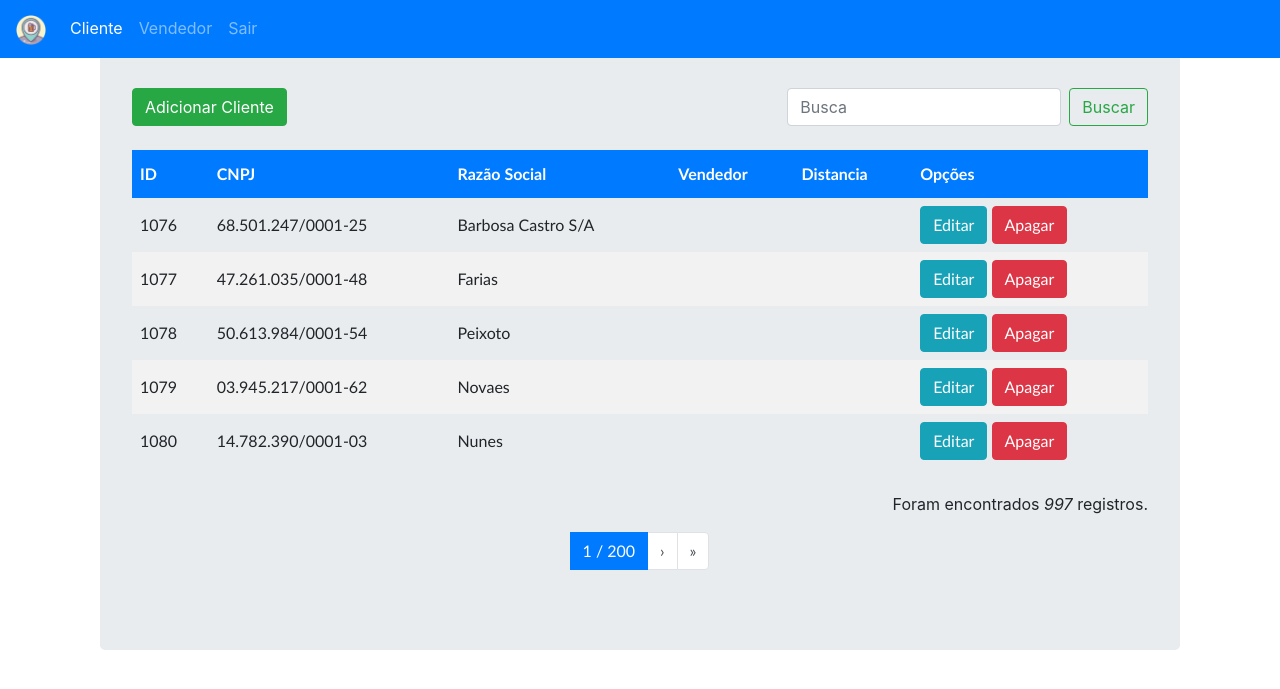
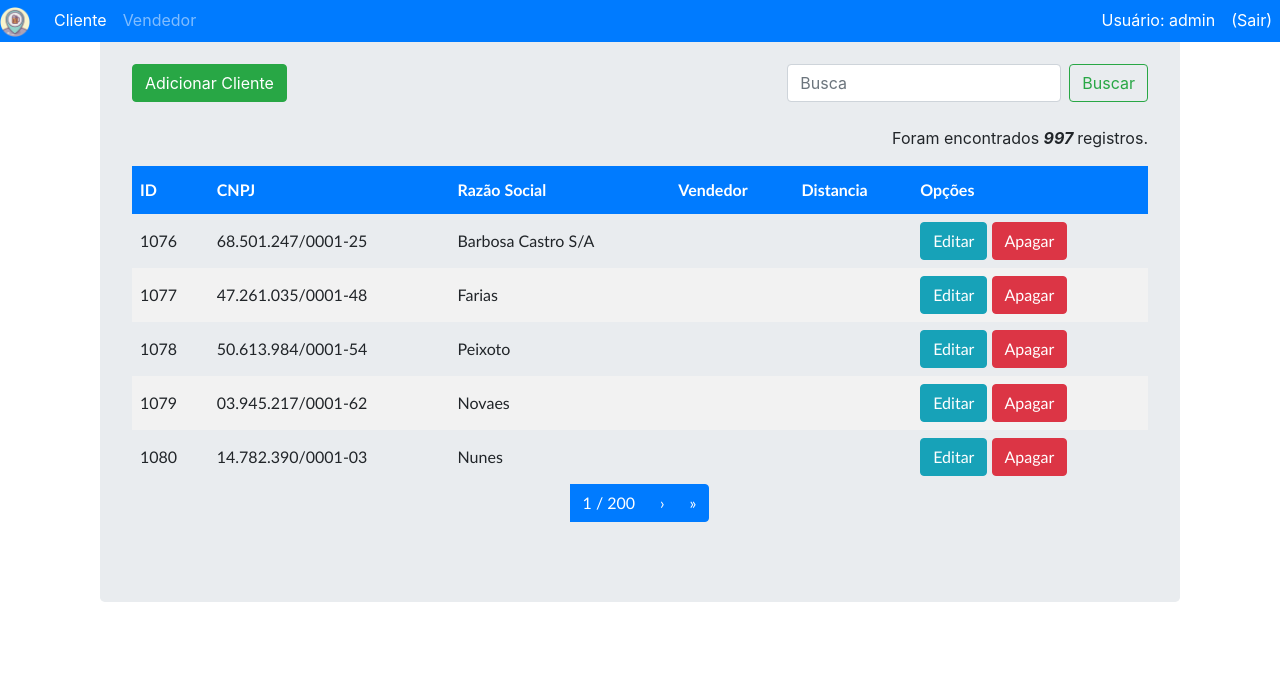
Before and after one commit to leorss/Carteira-Clientes-Django, a Django app: page /cadastros/cliente/ in a window 1280 px wide. Shown: the top 689 px of the page. Run offline with Django 3.2, Linux system fonts and the light colour scheme; a user stored in the database is signed in; data comes from the database, SQL or seed files in the repository; both versions use the stored data as it was after the commit; some libraries are stand-ins or nearby versions.

Commit message:
Ajuste layout paginas

```diff
--- a/cadastros/views.py
+++ b/cadastros/views.py
@@ -1,14 +1,9 @@
 from django.contrib.auth.decorators import login_required
-from django.shortcuts import render
-from django.shortcuts import get_object_or_404
+from django.shortcuts import render, get_object_or_404
 from django.db.models import Q
-from django.core.paginator import Paginator
-from django.core.paginator import InvalidPage
-from django.core.paginator import EmptyPage
-from .models import Cliente
-from .models import Vendedor
-from .forms import ClienteForm
-from .forms import VendedorForm
+from django.core.paginator import Paginator, InvalidPage, EmptyPage
+from .models import Cliente, Vendedor
+from .forms import ClienteForm, VendedorForm
 import math
 
 def calc_dist(lat1, lon1, lat2, lon2):
@@ -32,10 +27,6 @@ def calc_dist(lat1, lon1, lat2, lon2):
 
 def index(request):
     return render(request, 'cadastros/index.html')
-
-
-def Http404(request, msg):
-    return render(request, 'cadastros/404.html')
 
 
 @login_required
--- a/static/cadastros/css/my_style.css
+++ b/static/cadastros/css/cadastros.css
@@ -5,7 +5,6 @@ table {
 }
 
 th, td {
-
   padding: 8px;
 }
 
--- a/templates/cadastros/base.html
+++ b/templates/cadastros/base.html
@@ -6,29 +6,51 @@
     <meta charset="utf-8">
     <title>:: Carteira Clientes :: </title>
     <link rel="shortcut icon" type="image/png" href="{% static 'cadastros/images/favicon.ico' %}"/>
-    <link rel='stylesheet' type="text/css" href="{% static 'cadastros/css/my_style.css' %}">
+    <link rel='stylesheet' type="text/css" href="{% static 'cadastros/css/cadastros.css' %}">
     <link rel="stylesheet" href="https://stackpath.bootstrapcdn.com/bootstrap/4.1.3/css/bootstrap.min.css"
     integrity="sha384-MCw98/SFnGE8fJT3GXwEOngsV7Zt27NXFoaoApmYm81iuXoPkFOJwJ8ERdknLPMO" crossorigin="anonymous">
+    <link href="https://maxcdn.bootstrapcdn.com/font-awesome/4.7.0/css/font-awesome.min.css" rel="stylesheet">
   </head>
 
   <body>
 
     {% with request.resolver_match.url_name as url_name %}
-    <nav class="navbar navbar-expand-lg navbar-dark bg-primary fixed-top " >
+    <nav class="navbar-collapse justify-content-between navbar-expand-lg navbar-dark bg-primary fixed-top " >
       <div class="navbar-nav">
-        <a class="navbar-brand" href="{% url 'index' %}"><img src="{% static 'cadastros/images/favicon.ico' %}" width="30" height="30" alt=""></a>
+        <ul class="navbar-nav mr-auto">
+          <li class="nav-item">
+            <a class="navbar-brand" href="{% url 'index' %}"><img src="{% static 'cadastros/images/favicon.ico' %}" width="30" height="30" alt=""></a>
+          </li>
         {% if user.is_authenticated %}
-        <a class="nav-item nav-link {% if url_name == 'lista-cliente' %} active {% endif %}"    href="{% url 'cadastros:lista-cliente' %}"> Cliente </a>
-        <a class="nav-item nav-link {% if url_name == 'lista-vendedor' %} active {% endif %}"   href="{% url 'cadastros:lista-vendedor' %}"> Vendedor </a>
-        <a class="nav-item nav-link " href="{% url 'logout' %}">Sair</a>
+          <li class="nav-item {% if url_name == 'lista-cliente' %} active {% endif %}">
+            <a class="nav-link" href="{% url 'cadastros:lista-cliente' %}"> Cliente </a>
+          </li>
+          <li class="nav-item {% if url_name == 'lista-vendedor' %} active {% endif %}">
+            <a class="nav-link" href="{% url 'cadastros:lista-vendedor' %}"> Vendedor </a>
+          </li>
+        </ul>
+        <ul class="navbar-nav">
+          <li class="nav-item active">
+            <a class="nav-link" > Usuário: {{ user.username }} </a>
+          </li>
+          <li class="nav-item active">
+            <a class="nav-link" href="{% url 'logout' %}">(Sair)</a>
+          </li>
+        </ul>
         {% else %}
-        <a class="nav-item nav-link {% if active_tab == 'login' %} active {% endif %}"     href="{% url 'login' %}">Entrar</a>
+        </ul>
+        <ul class="navbar-nav">
+          <li class="nav-item {% if active_tab == 'login' %} active {% endif %}">
+            <a class="nav-link" href="{% url 'login' %}">Entrar</a>
+          </li>
+        </ul>
         {% endif %}
       </div>
     </nav>
     {% endwith %}
 
     <div class="container">
+
     {% block body_block %}
     {% endblock %}
     </div>
--- a/templates/cadastros/lista_cliente.html
+++ b/templates/cadastros/lista_cliente.html
@@ -1,23 +1,23 @@
 {% extends "cadastros/base.html" %}
+{% block body_block %}
 
-{% block body_block %}
-    <body>
 <div class="container">
   <div class="jumbotron">
       <div class="row">
            <div class="col-auto mr-auto">
                <a href="{% url 'cadastros:adicionar-cliente' %}">
-                            <br><button type="button" class="btn btn-success">Adicionar Cliente</button><br><br>
+                  <button type="button" class="btn btn-success">Adicionar Cliente</button><br><br>
                </a>
            </div>
            <div class="col-auto">
-                       <br>
               <form action="{% url 'cadastros:lista-cliente'%}" class="form-inline my-2 my-lg-0" >
                 <input class="form-control mr-sm-2" name="q" type="search" placeholder="Busca" aria-label="Search" value='{{request.GET.q}}'>
                 <button class="btn btn-outline-success my-2 my-sm-0" type="submit">Buscar</button>
               </form>
           </div>
       </div>
+
+      {% include "cadastros/total_registros.html" %}
 
       <div class="tabela">
       {% if lista %}
@@ -38,10 +38,8 @@
                 <td>{{ acc.vendedor }}</td>
                 <td>{{ acc.distancia }}</td>
                 <td>
-                            <div align="left">
                     <a href="{% url 'cadastros:editar-cliente' acc.id %}"> <button type="button" class="btn btn-info">Editar</button></a>
                     <a href="{% url 'cadastros:apagar-cliente' acc.id %}"> <button type="button" class="btn btn-danger">Apagar</button></a>
-                            </div>
                 </td>
               </tr>
             {% endfor %}
@@ -53,5 +51,5 @@
     </div>
   </div>
 </div>
-    </body>
+
 {% endblock %}
--- a/templates/cadastros/paginacao.html
+++ b/templates/cadastros/paginacao.html
@@ -1,24 +1,12 @@
-
-          <br>
-
-             {% if total == 0 %}
-                    <p class="text-right"> Não existem registros.</p>
-             {% else %}
-                {% if total == 1 %}
-                    <p class="text-right"> Foi encontrado <em> {{ total }} </em> registro. </p>
-                {% else %}
-                    <p class="text-right"> Foram encontrados <em> {{ total }} </em> registros. </p>
-                {% endif %}
-
     <div class="pagination justify-content-center">
       <ul class="pagination">
         <li class="page-item disabled">
             <a class="step-links">
                 {% if lista.has_previous %}
-                                    <li class="page-item ">
+                    <li class="page-item active">
                         <a class="page-link"  href="?page=1{% if request.GET.q %}&q={{request.GET.q}} {% endif %}" > &laquo; </a>
                     </li>
-                                    <li class="page-item ">
+                    <li class="page-item active">
                         <a class="page-link"  href="?page={{ lista.previous_page_number }}{% if request.GET.q %}&q={{request.GET.q}} {% endif %}" > &lsaquo; </a>
                     </li>
                 {% endif %}
@@ -30,14 +18,12 @@
                 {% endif %}
 
                 {% if lista.has_next %}
-                                    <li class="page-item ">
+                    <li class="page-item active">
                         <a class="page-link"  href="?page={{ lista.next_page_number }}{% if request.GET.q %}&q={{request.GET.q}} {% endif %}"> &rsaquo; </a>
                     </li>
-                                    <li class="page-item ">
+                    <li class="page-item active">
                         <a class="page-link"  href="?page={{ lista.paginator.num_pages }}{% if request.GET.q %}&q={{request.GET.q}} {% endif %}" > &raquo; </a>
                     </li>
-
-                                {% endif %}
                 {% endif %}
             </li>
         </ul>
--- /dev/null
+++ b/templates/cadastros/total_registros.html
@@ -0,0 +1,9 @@
+     {% if total == 0 %}
+            <p class="text-right"> Não existem registros.</p>
+     {% else %}
+        {% if total == 1 %}
+            <p class="text-right"> Foi encontrado <b><em> {{ total }} </em></b> registro. </p>
+        {% else %}
+            <p class="text-right"> Foram encontrados <b><em> {{ total }} </em></b> registros. </p>
+        {% endif %}
+     {% endif %}
```
Also changed, not shown: templates/cadastros/404.html (deleted, +0 -14 lines), templates/cadastros/editar.html (+6 -9 lines), templates/cadastros/lista_vendedor.html (+3 -6 lines), db.sqlite3. Lines whose indentation alone changed are shown as unchanged.
